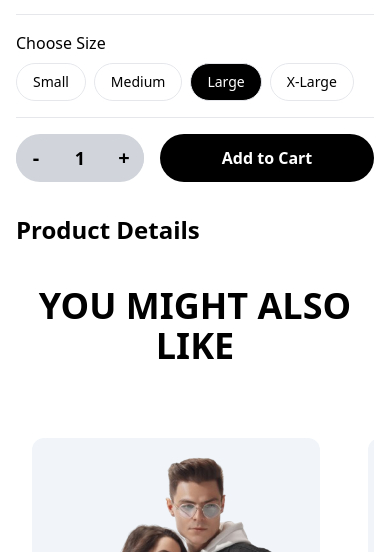
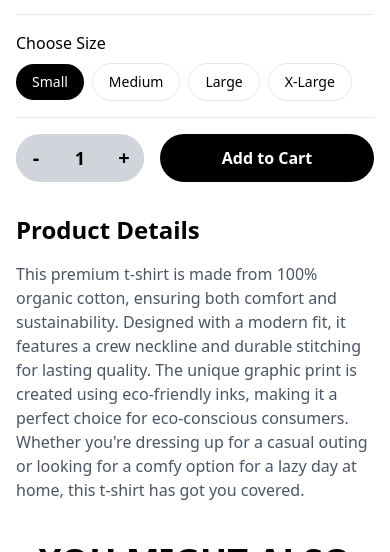
Before and after one commit to ramdhannassyirah/fe-ecommerce, a Vue app: page /product/1 in a window 390 px wide. Shown: the part 803-1355 px from the top of the page. Built offline with nearby package versions, Linux system fonts and the light colour scheme.

Commit message:
Fix Product Details

```diff
--- a/src/views/ProductDetail.vue
+++ b/src/views/ProductDetail.vue
@@ -67,19 +67,17 @@
           <div class="border-b pb-4 space-y-2">
             <p class="font-medium">Choose Size</p>
             <div class="flex gap-2 items-center">
-            <button class="border py-2 px-4 rounded-full text-sm sm:text-base">
-              Small
-            </button>
-            <button class="border py-2 px-4 rounded-full text-sm sm:text-base">
-              Medium
-            </button>
               <button
-              class="border py-2 px-4 rounded-full text-sm sm:text-base bg-black text-white"
+                v-for="size in sizes"
+                :key="size"
+                @click="selectedSize = size"
+                :class="{
+                  'bg-black text-white': selectedSize === size,
+                  'border text-black': selectedSize !== size
+                }"
+                class="py-2 px-4 rounded-full text-sm sm:text-base"
               >
-              Large
-            </button>
-            <button class="border py-2 px-4 rounded-full text-sm sm:text-base">
-              X-Large
+                {{ size }}
               </button>
             </div>
           </div>
@@ -110,12 +108,15 @@
       </div>
       <div class="my-8">
         <h1 class="text-2xl font-bold">Product Details</h1>
+        <p class="text-gray-600 mt-4">
+          This premium t-shirt is made from 100% organic cotton, ensuring both comfort and sustainability. Designed with a modern fit, it features a crew neckline and durable stitching for lasting quality. The unique graphic print is created using eco-friendly inks, making it a perfect choice for eco-conscious consumers. Whether you're dressing up for a casual outing or looking for a comfy option for a lazy day at home, this t-shirt has got you covered.
+        </p>
       </div>
       <div class="my-10">
         <h1 class="text-4xl font-extrabold text-center">YOU MIGHT ALSO LIKE</h1>
         <div class="overflow-x-auto mt-4 scrollbar-hide">
           <div class="flex gap-4 min-w-max pt-10">
-        <ProductCard v-for=" in 10" />
+            <ProductCard v-for="n in 10" :key="n" />
           </div>
         </div>
       </div>
@@ -126,7 +127,10 @@
   import { ref } from "vue";
   import BreadCrumbs from "@/components/common/BreadCrumbs.vue";
   import ProductCard from "@/components/common/Card/ProductCard.vue";
+
   const count = ref(1);
+  const sizes = ["Small", "Medium", "Large", "X-Large"];
+  const selectedSize = ref(sizes[0]);
 
   const increaseCount = () => {
     count.value++;
```
Lines whose indentation alone changed are shown as unchanged.
